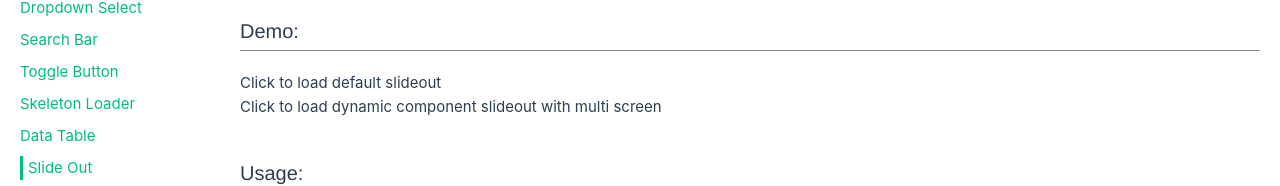
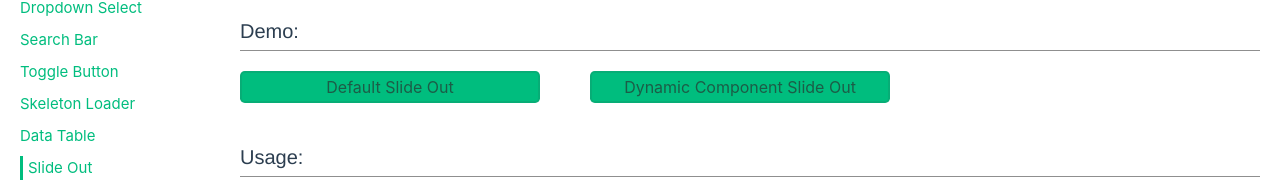
Before and after one commit to franklioxygen/air-vue, a Vue app: page /slideOut in a window 1280 px wide. Shown: the part 198-384 px from the top of the page. Built offline with nearby package versions, Linux system fonts and the light colour scheme; what @highlightjs/vue-plugin would draw is missing.

Commit message:
update button

```diff
--- a/src/components/CustomizedButton.vue
+++ b/src/components/CustomizedButton.vue
@@ -1,7 +1,7 @@
 <template>
   <div class="button-wrapper">
     <button
-      :class="['vu-button', buttonProps.level]"
+      :class="['vu-button', level]"
       :style="buttonStyle"
       @click="clickButtonEmit"
       :disabled="buttonProps.disabled"
@@ -25,9 +25,14 @@ export default {
       type: String,
       default: "",
     },
+    level: {
+      type: String,
+      default: "primary",
+    },
     buttonProps: {
       type: Object,
-      required: true,
+      default: () => ({}),
+      required: false,
     },
   },
   emits: ["click-button"],
--- a/src/demo/CustomizedButtonDemo.vue
+++ b/src/demo/CustomizedButtonDemo.vue
@@ -9,7 +9,7 @@
     <CustomizedButton
       button-text="Primary Button"
       width="180px"
-      :button-props="primaryButtonProps"
+      level="vu-btn-primary"
       @click-button="clickButtonEvent"
     />
     <div>
@@ -21,7 +21,7 @@
     <CustomizedButton
       button-text="Secondary Button"
       width="180px"
-      :button-props="secondaryButtonProps"
+      level="vu-btn-secondary"
     />
     <br />
     <br />
@@ -83,16 +83,6 @@ import CustomizedButton from "../components/CustomizedButton.vue";
     });
     const templateCode = computed(() => {
       return `
-const primaryButtonProps = computed(() => {
-    return {
-    level: "vu-btn-primary",
-    };
-});
-const secondaryButtonProps = computed(() => {
-    return {
-    level: "vu-btn-secondary",
-    };
-});
 const disabledButtonProps = computed(() => {
     return {
     disabled: true, // required false or index
@@ -102,16 +92,6 @@ const clickButtonEvent = () => {
     buttonEventReturnValue.clickCounter += 1;
 };
       `;
-    });
-    const primaryButtonProps = computed(() => {
-      return {
-        level: "vu-btn-primary",
-      };
-    });
-    const secondaryButtonProps = computed(() => {
-      return {
-        level: "vu-btn-secondary",
-      };
     });
     const disabledButtonProps = computed(() => {
       return {
@@ -126,8 +106,6 @@ const clickButtonEvent = () => {
       insertCode,
       importCode,
       templateCode,
-      primaryButtonProps,
-      secondaryButtonProps,
       disabledButtonProps,
       clickButtonEvent,
     };
--- a/src/demo/ModalOverlayDemo.vue
+++ b/src/demo/ModalOverlayDemo.vue
@@ -31,11 +31,18 @@
       </template>
     </ModalOverlay>
 
-    <span @click="loadDefaultModal()">Click to load default modal</span><br />
-    <span @click="loadMultiScreenModal()">
-      Click to load dynamic component modal with multi screen in default
-      size</span
-    ><br />
+    <CustomizedButton
+      button-text="Default Modal"
+      width="300px"
+      level="vu-btn-primary"
+      @click-button="loadDefaultModal()"
+    />
+    <CustomizedButton
+      button-text="Dynamic component Modal"
+      width="300px"
+      level="vu-btn-primary"
+      @click-button="loadMultiScreenModal()"
+    />
   </div>
   <h5>Usage:</h5>
   <h6>Insert component:</h6>
@@ -49,10 +56,11 @@
 <script>
 import { computed, reactive, defineAsyncComponent, markRaw } from "vue";
 import ModalOverlay from "../components/ModalOverlay.vue";
+import CustomizedButton from "../components/CustomizedButton.vue";
 
 export default {
   name: "ModalOverlayDemo",
-  components: { ModalOverlay },
+  components: { ModalOverlay, CustomizedButton },
   setup() {
     // define named slots modal example
     let modalProps = reactive({
--- a/src/demo/SlideOutDemo.vue
+++ b/src/demo/SlideOutDemo.vue
@@ -30,11 +30,18 @@
       </template>
     </SlideOut>
 
-    <span @click="loadDefaultSlideout()">Click to load default slideout</span
-    ><br />
-    <span @click="loadMultiScreenSlideout()">
-      Click to load dynamic component slideout with multi screen</span
-    ><br />
+    <CustomizedButton
+      button-text="Default Slide Out"
+      width="300px"
+      level="vu-btn-primary"
+      @click-button="loadDefaultSlideout()"
+    />
+    <CustomizedButton
+      button-text="Dynamic Component Slide Out"
+      width="300px"
+      level="vu-btn-primary"
+      @click-button="loadMultiScreenSlideout()"
+    />
   </div>
   <h5>Usage:</h5>
   <h6>Insert component:</h6>
@@ -48,10 +55,11 @@
 <script>
 import { computed, reactive, defineAsyncComponent, markRaw } from "vue";
 import SlideOut from "../components/SlideOut.vue";
+import CustomizedButton from "../components/CustomizedButton.vue";
 
 export default {
   name: "SlideOutDemo",
-  components: { SlideOut },
+  components: { SlideOut, CustomizedButton },
   setup() {
     // define named slots slideout example
     let slideoutProps = reactive({
```
